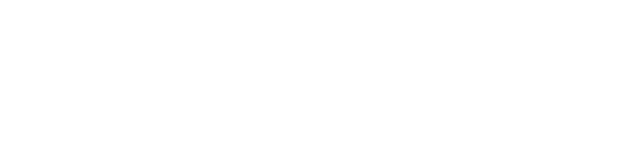
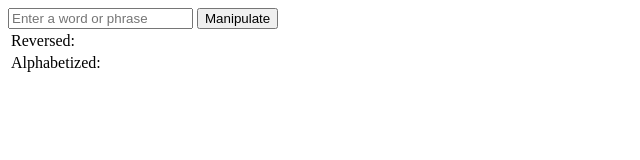
Before and after one commit to LucasMcL/strings, a plain HTML site: page index.html in a window 1280 px wide. Shown: the whole page, without its empty margins (0-640 px from the left). Drawn offline with Linux system fonts and the light colour scheme.

Commit message:
comments in .js file.  input elements and table in html

```diff
--- a/index.html
+++ b/index.html
@@ -7,6 +7,24 @@
 <body>
 
 
+<input type="text" id="string-input" placeholder="Enter a word or phrase">
+<input type="button" value="Manipulate">
+
+<table>
+  <tr>
+    <td>Reversed: </td>
+    <td id="reversed"></td>
+  </tr>
+  <tr>
+    <td>Alphabetized: </td>
+    <td id="alphabetized"></td>
+  </tr>
+  <tr>
+    <td id="palindrome"></td>
+  </tr>
+</table>
+
+
 
 </body>
 </html>
```
Also changed, not shown: strings.js (+49 -0 lines).
